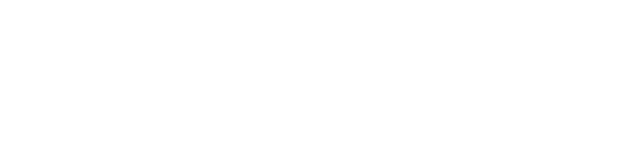
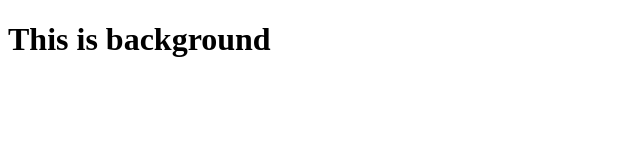
Before and after one commit to Manasav1510/background-generator, a plain HTML site: page index.html in a window 1280 px wide. Shown: the whole page, without its empty margins (0-640 px from the left). Drawn offline with Linux system fonts and the light colour scheme.

Commit message:
little feature added

```diff
--- a/index.html
+++ b/index.html
@@ -2,10 +2,10 @@
 <html lang="en" dir="ltr">
   <head>
     <meta charset="utf-8">
-    <title>Color Background</title>
+    <title>Little feature background</title>
   </head>
   <body>
-    <h1></h1>
+    <h1>This is background</h1>
 
   </body>
 </html>
```
